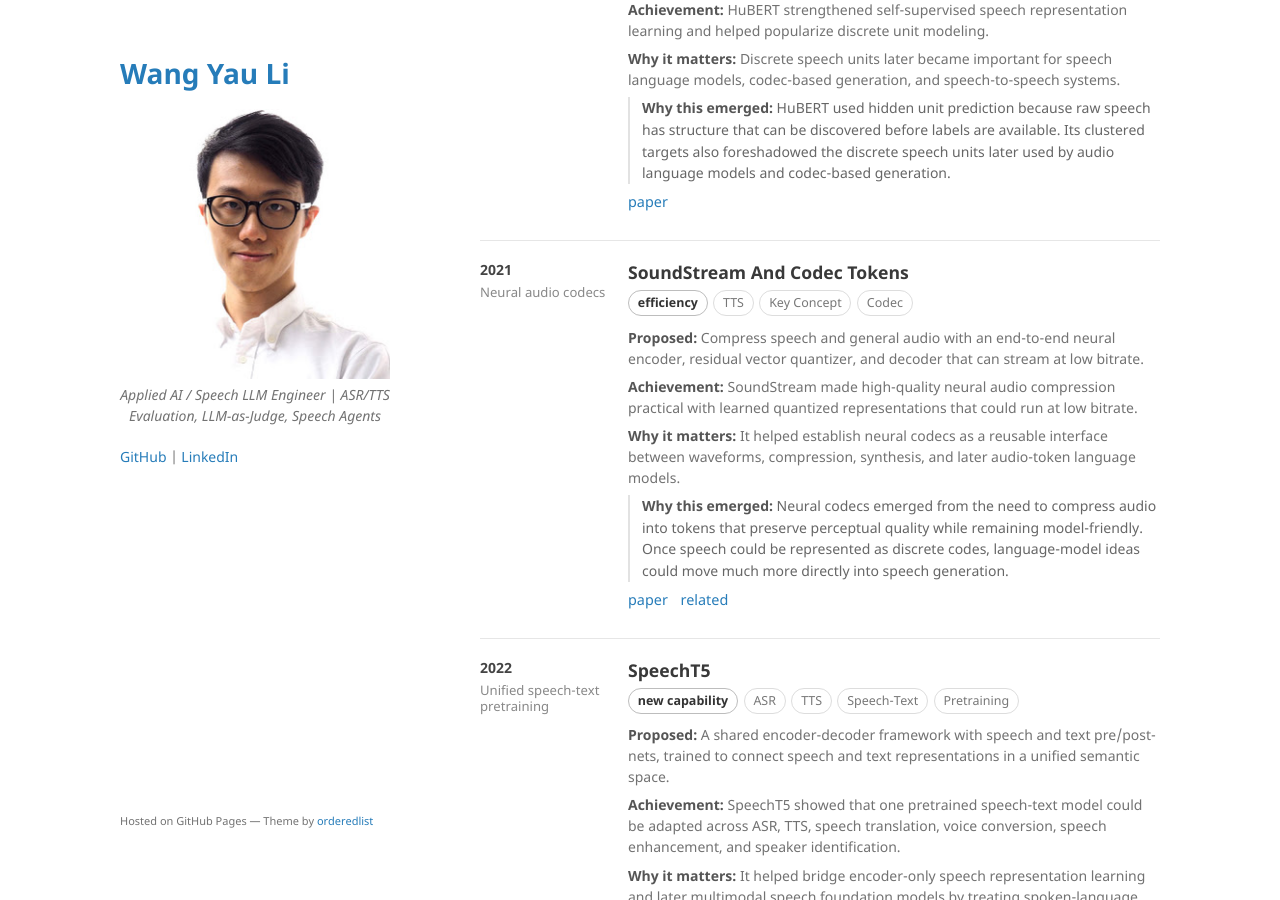
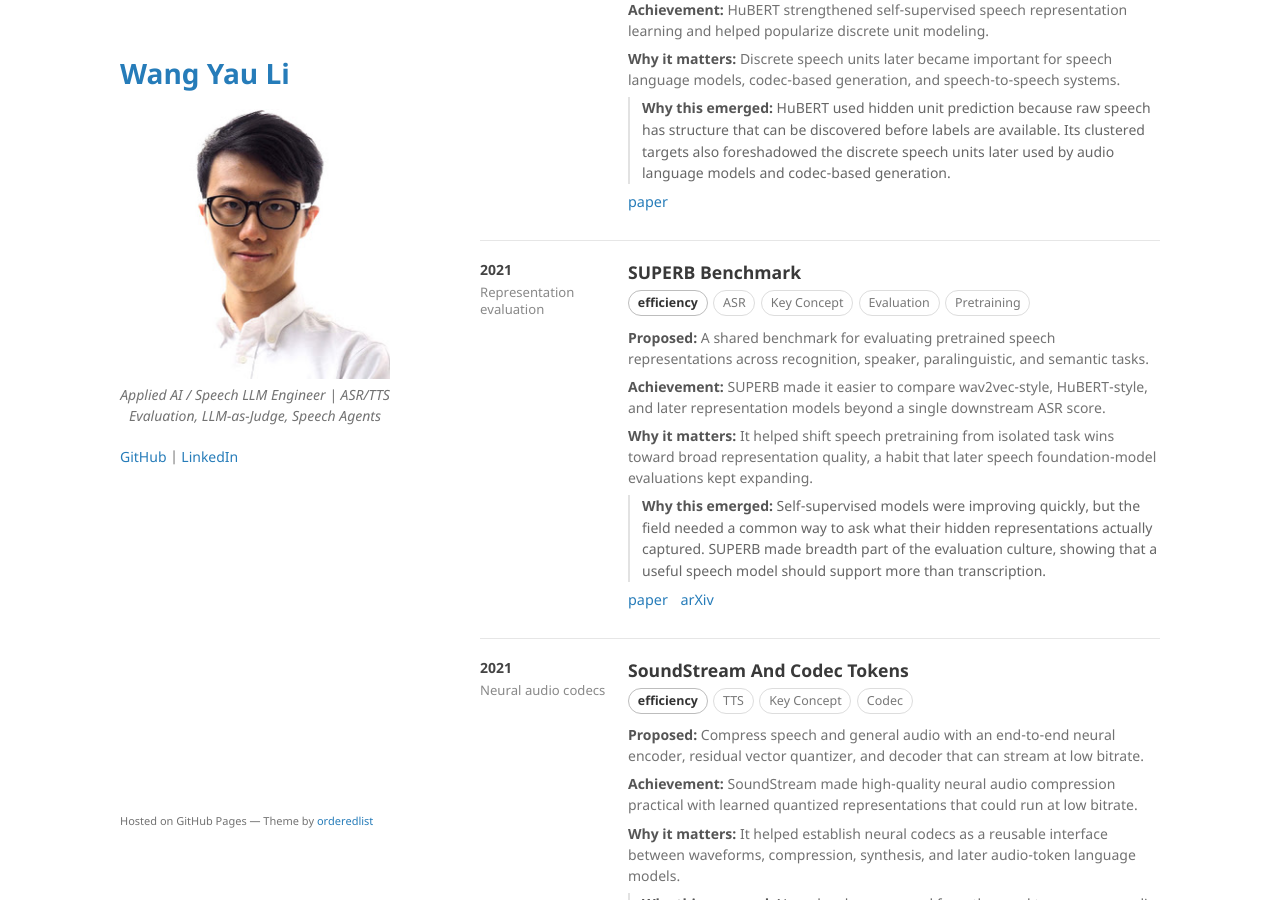
Before and after one commit to kennethli319/kennethli319.github.io, a Jekyll site: the page built from speech-timeline.md, in a window 1280 px wide and 900 px high, scrolled down 19362 px. Built offline with Jekyll 4.4.1, drawn with Linux system fonts in a browser that asks for light colours.

Commit message:
Add SUPERB speech timeline milestone

```diff
--- a/speech-timeline.md
+++ b/speech-timeline.md
@@ -900,6 +900,22 @@ title: Speech Timeline
 <section class="speech-row">
   <aside class="speech-year">
     2021
+    <div class="speech-kicker">Representation evaluation</div>
+  </aside>
+  <div class="speech-body">
+    <h2>SUPERB Benchmark</h2>
+    <div class="speech-meta"><span class="speech-impact">efficiency</span><span class="speech-tag">ASR</span><span class="speech-tag">Key Concept</span><span class="speech-tag">Evaluation</span><span class="speech-tag">Pretraining</span></div>
+    <p><strong>Proposed:</strong> A shared benchmark for evaluating pretrained speech representations across recognition, speaker, paralinguistic, and semantic tasks.</p>
+    <p><strong>Achievement:</strong> SUPERB made it easier to compare wav2vec-style, HuBERT-style, and later representation models beyond a single downstream ASR score.</p>
+    <p><strong>Why it matters:</strong> It helped shift speech pretraining from isolated task wins toward broad representation quality, a habit that later speech foundation-model evaluations kept expanding.</p>
+    <p class="speech-reflection"><strong>Why this emerged:</strong> Self-supervised models were improving quickly, but the field needed a common way to ask what their hidden representations actually captured. SUPERB made breadth part of the evaluation culture, showing that a useful speech model should support more than transcription.</p>
+    <p class="speech-source"><a href="https://www.isca-archive.org/interspeech_2021/yang21c_interspeech.html">paper</a> <a href="https://arxiv.org/abs/2105.01051">arXiv</a></p>
+  </div>
+</section>
+
+<section class="speech-row">
+  <aside class="speech-year">
+    2021
     <div class="speech-kicker">Neural audio codecs</div>
   </aside>
   <div class="speech-body">
```
